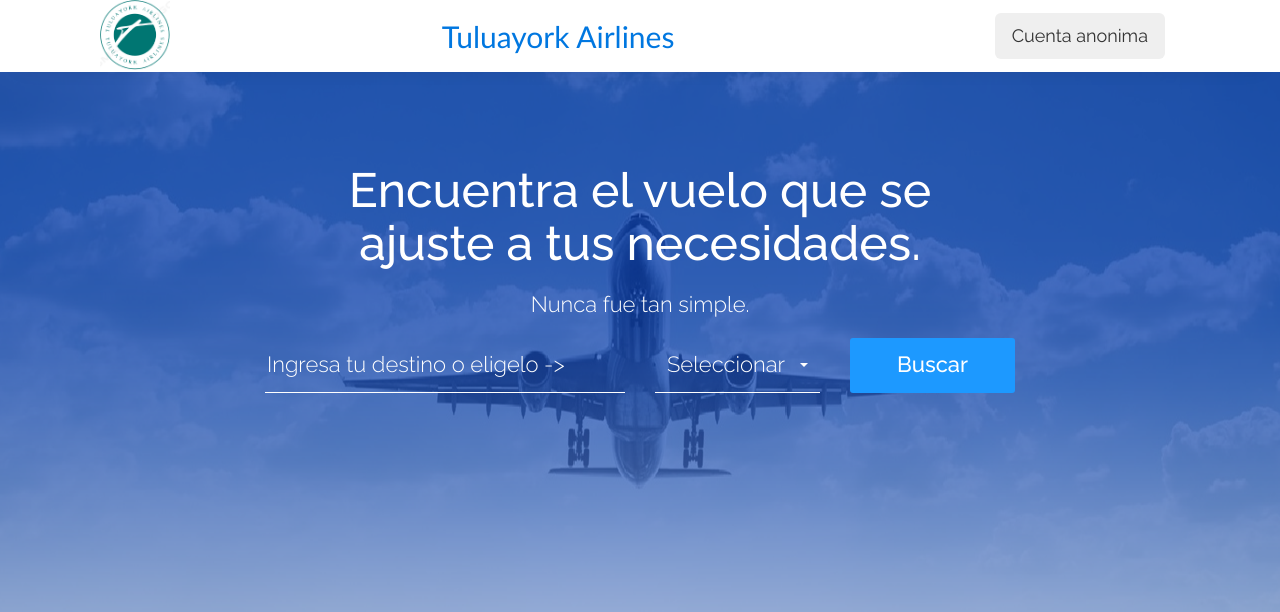
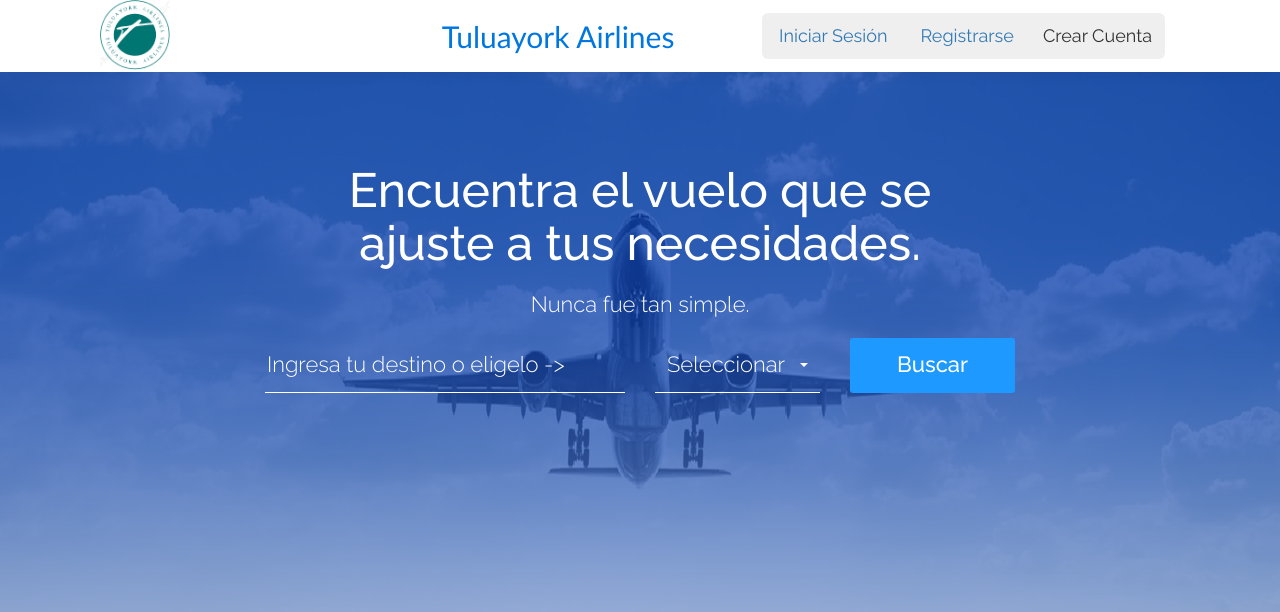
Before and after one commit to diego6662/proyecto-www, a Django app: page / in a window 1280 px wide. Shown: the top 612 px of the page. Run offline with Django 3.2, Linux system fonts and the light colour scheme; data that the repository does not hold is empty; some libraries are stand-ins or nearby versions.

Commit message:
agregaracomponentes de logeo al topbar

```diff
--- a/aeropuerto-proyect/vuelos/templates/vuelos/base.html
+++ b/aeropuerto-proyect/vuelos/templates/vuelos/base.html
@@ -44,39 +44,31 @@
                            <div class="login-signup">
 
                               {% block nav %}
+                              <div class="btn-group">
+                                {% if user.is_authenticated %}
+                                <button class="btn btn-secondary btn-lg dropdown-toggle" type="button" data-toggle="dropdown" aria-haspopup="true" aria-expanded="false">
+                                  {{user.username}}
+                                  {%if user.is_staff %}
+                                  <b>ADMINISTRADOR</b>
+                                  {% endif %}
+                                 </button>
+                                 <div class="dropdown-menu">
+                                    <button class="dropdown-item btn btn-secondary btn-block" ><a href="#">Perfil</a></button>
+                                    <button class="dropdown-item btn btn-secondary btn-block" ><a href="logout">Salir</a></button>
+                                 </div>
+                                {%  else  %}
+                                <button class="btn btn-secondary btn-lg" ><a href="login">Iniciar Sesión</a></button>
+                                <button class="btn btn-secondary btn-lg " ><a href="signup">Registrarse</a></button>
 
-
-
-
-
-
-                              <div class="btn-group">
-                                 <button class="btn btn-secondary btn-lg dropdown-toggle" type="button" data-toggle="dropdown" aria-haspopup="true" aria-expanded="false">
-
-                                    <!--script>
-                                       alert("usuario: " + Request.user );
-                                     </script-->
-                                    {% if user.is_authenticated %}
-                                    {{user.username}}
-                                    {% endif %}
-                                    {% if Request.user != undefined and true %}
-                                    Cuenta cliente
-                                    {% elif Request.user == admin and Request.user != undefined %}
-
-                                    Cuenta admin
-
-                                    {% else %}
-
-                                    Cuenta anonima
-
-                                    {% endif %}
-
+                                <button class="btn btn-secondary btn-lg dropdown-toggle" type="button" data-toggle="dropdown" aria-haspopup="true" aria-expanded="false">
+                                  Crear Cuenta
                                  </button>
                                  <div class="dropdown-menu">
                                     <button class="dropdown-item btn btn-secondary btn-block" ><a href="login">Iniciar Sesión</a></button>
                                     <button class="dropdown-item btn btn-secondary btn-block" ><a href="signup">Registrarse</a></button>
                                  </div>
-                               </div>
+                                 {% endif %}
+                              </div>
                               {% endblock %}
 
                            </div>
```
